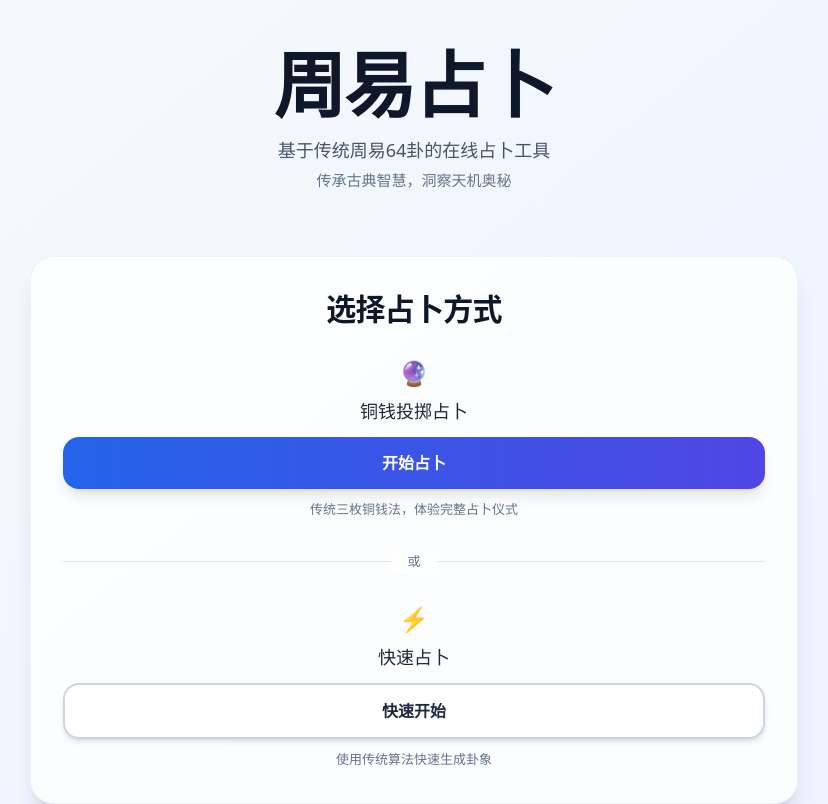
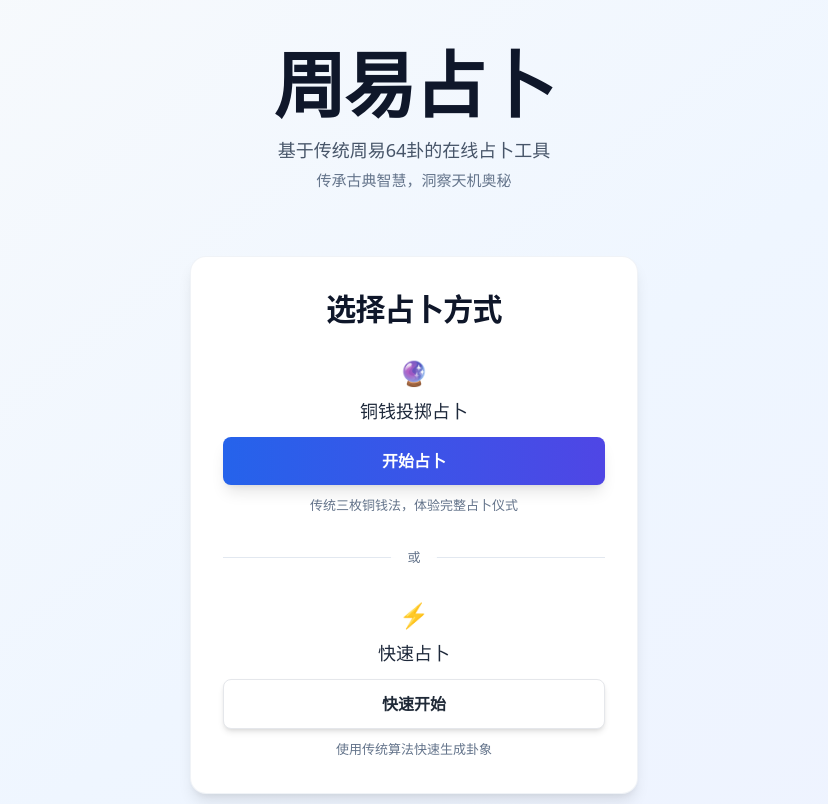
Before and after one commit to Ali1995A/godwill-fine, a React (Vite) app: page / in a window 1280 px wide. Shown: the top 804 px of the page, without its empty margins (226-1054 px from the left). Built offline with nearby package versions, Linux system fonts and the light colour scheme.

Commit message:
fix: 紧急样式修复 - 强制恢复丢失的UI组件样式

```diff
--- a/src/index.css
+++ b/src/index.css
@@ -2191,3 +2191,58 @@ video {
     box-shadow: 0 0 16px rgba(220, 38, 38, 0.6), 0 2px 4px rgba(0, 0, 0, 0.15), inset 0 1px 0 rgba(255, 255, 255, 0.3);
   }
 }
+/* --- 🚑 紧急样式修复 (Force UI Restore) --- */
+
+/* 1. 修复丢失的白色卡片容器 */
+.card,
+div[class*="bg-white"][class*="shadow"] { /* 尝试匹配可能原本存在的类组合 */
+  background-color: #ffffff !important;
+  border-radius: 1rem !important; /* rounded-xl */
+  box-shadow: 0 10px 15px -3px rgba(0, 0, 0, 0.1), 0 4px 6px -2px rgba(0, 0, 0, 0.05) !important; /* shadow-xl */
+  padding: 2rem !important;
+  margin: 0 auto;
+  display: block;
+  width: 100%;
+  max-width: 28rem; /* max-w-md */
+  overflow: hidden; /* 防止内容溢出 */
+}
+
+/* 2. 修复丢失的蓝色主按钮 */
+.btn-primary,
+button[class*="bg-blue"] {
+  background-color: #2563eb !important; /* bg-blue-600 */
+  color: #ffffff !important;
+  padding-top: 0.75rem !important;
+  padding-bottom: 0.75rem !important;
+  padding-left: 2rem !important;
+  padding-right: 2rem !important;
+  border-radius: 0.5rem !important; /* rounded-lg */
+  font-weight: 600 !important;
+  width: 100%;
+  display: flex;
+  justify-content: center;
+  align-items: center;
+  transition: all 0.2s;
+  border: none;
+  cursor: pointer;
+}
+
+.btn-primary:hover,
+button[class*="bg-blue"]:hover {
+  background-color: #1d4ed8 !important; /* hover:bg-blue-700 */
+}
+
+/* 3. 修复次要按钮 (快速开始) */
+.btn-secondary {
+  background-color: #ffffff !important;
+  border: 1px solid #e5e7eb !important; /* border-gray-200 */
+  color: #1f2937 !important; /* text-gray-800 */
+  padding: 0.75rem 2rem !important;
+  border-radius: 0.5rem !important;
+  width: 100%;
+  font-weight: 600;
+  display: flex;
+  justify-content: center;
+  align-items: center;
+  cursor: pointer;
+}
```
